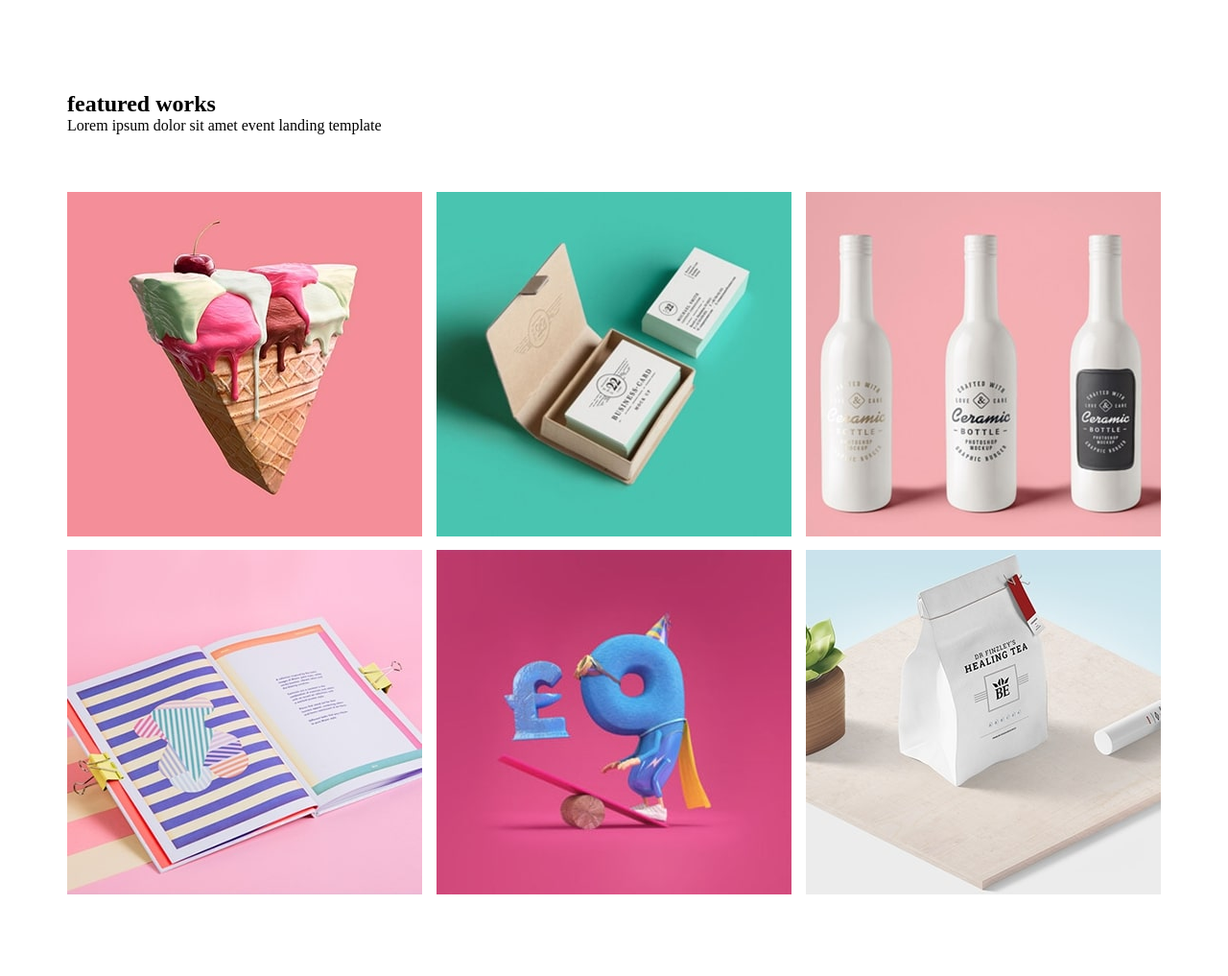
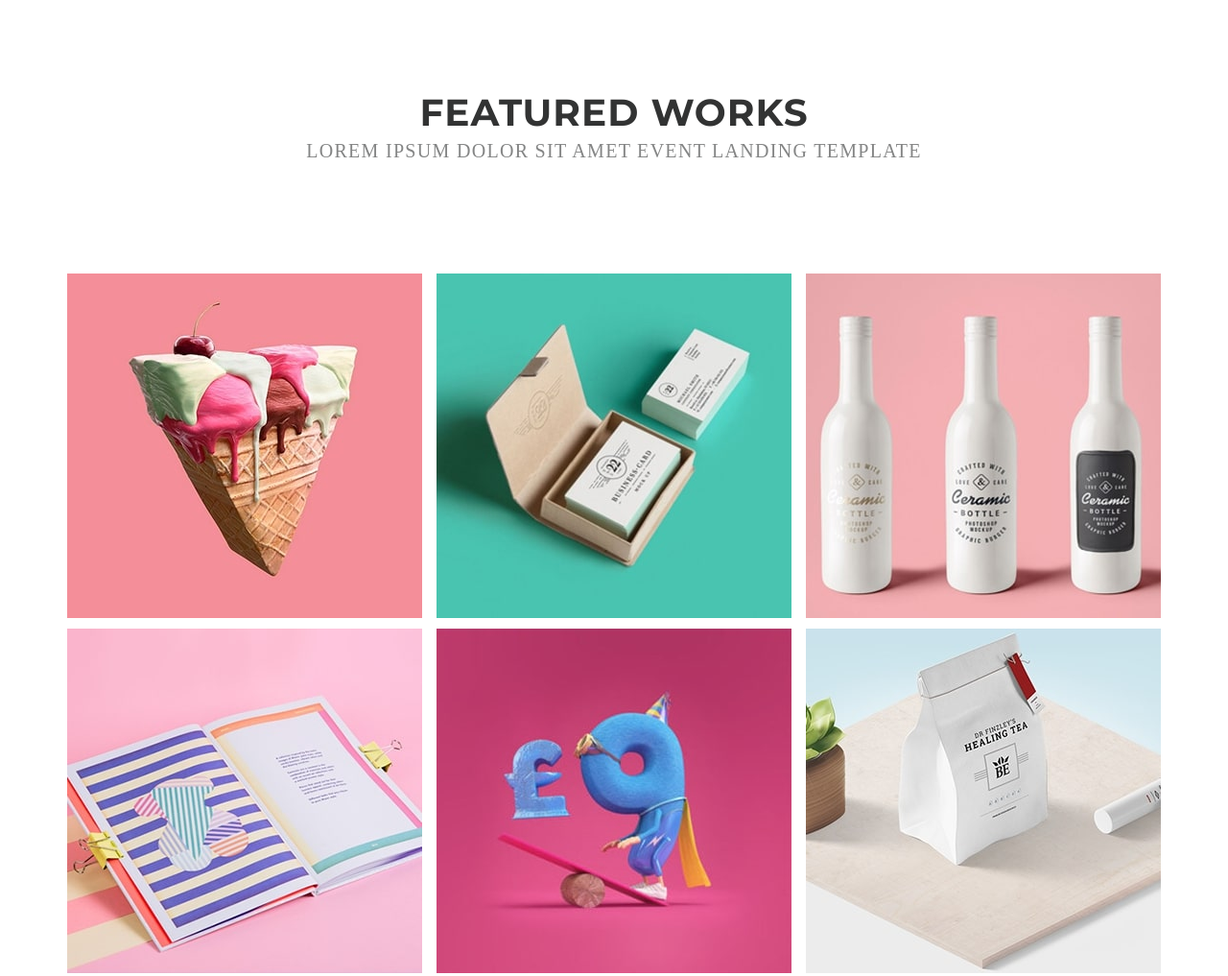
Before and after one commit to repinnick/shopno, a plain HTML site: page index.html in a window 1280 px wide. Shown: the part 1820-2837 px from the top of the page at 96% size. Drawn offline with nearby package versions, Linux system fonts and the light colour scheme.

Commit message:
update block works

```diff
--- a/index.html
+++ b/index.html
@@ -43,26 +43,26 @@
                     </div>
                     <div class="about-us__info">
                         <h3 class="about-us__info-title">We Actually Do amazing works</h3>
-                        <p class="about-us__info-description">A visual approach is an approach to a runway at an airport <br> conducted under instrument flight rules. The pilot must at <br> all times have either the airport or the preceding aircraft in <br> approach correct sight. conducted under instrument flight<br> rules. The pilot must at all times.</p>
-                        <p class="about-us__info-description main__new-line">Preceding aircraft in approach correct sight. conducted <br> under instrument flight rules.</p>
+                        <p class="about-us__info-description">A visual approach is an approach to a runway at an airport conducted under instrument flight rules. The pilot must at all times have either the airport or the preceding aircraft in approach correct sight. conducted under instrument flight rules. The pilot must at all times.</p>
+                        <p class="about-us__info-description about-us__info-description--line">Preceding aircraft in approach correct sight. conducted under instrument flight rules.</p>
                         <h3 class="about-us__info-title about-us__info-title--primary">why we are the great?</h3>
-                        <p class="about-us__info-description">A visual approach is an approach to a runway at an airport <br> conducted under instrument flight rules. <br>The preceding aircraft in approach correct sight.</p>
+                        <p class="about-us__info-description">A visual approach is an approach to a runway at an airport conducted under instrument flight rules. The preceding aircraft in approach correct sight.</p>
                     </div>
                 </div>
             </div>
         </section>
 
-        <section class="main__works">
+        <section class="works">
             <div class="wrap">
-                <h2 class="main__title">featured works</h2>
-                <p class="main__title-p">Lorem ipsum dolor sit amet event landing template</p>
-                <ul class="main__works_content">
-                    <li class="main__works_content-item"><img class="main__works_content-item-image" src="img/works_pic1.jpg" alt="works image 1"></li>
-                    <li class="main__works_content-item"><img class="main__works_content-item-image" src="img/works_pic2.jpg" alt="works image 2"></li>
-                    <li class="main__works_content-item"><img class="main__works_content-item-image" src="img/works_pic3.jpg" alt="works image 3"></li>
-                    <li class="main__works_content-item"><img class="main__works_content-item-image" src="img/works_pic4.jpg" alt="works image 4"></li>
-                    <li class="main__works_content-item"><img class="main__works_content-item-image" src="img/works_pic5.jpg" alt="works image 5"></li>
-                    <li class="main__works_content-item"><img class="main__works_content-item-image" src="img/works_pic6.jpg" alt="works image 6"></li>
+                <h2 class="works__title">featured works</h2>
+                <p class="works__description">Lorem ipsum dolor sit amet event landing template</p>
+                <ul class="works__content">
+                    <li class="works__item"><img class="works__image" src="img/works_pic1.jpg" alt="works image 1"></li>
+                    <li class="works__item"><img class="works__image" src="img/works_pic2.jpg" alt="works image 2"></li>
+                    <li class="works__item"><img class="works__image" src="img/works_pic3.jpg" alt="works image 3"></li>
+                    <li class="works__item"><img class="works__image" src="img/works_pic4.jpg" alt="works image 4"></li>
+                    <li class="works__item"><img class="works__image" src="img/works_pic5.jpg" alt="works image 5"></li>
+                    <li class="works__item"><img class="works__image" src="img/works_pic6.jpg" alt="works image 6"></li>
                 </ul>
             </div>
         </section>
--- a/src/styles.scss
+++ b/src/styles.scss
@@ -140,6 +140,9 @@ a {
     font-size: 16px;
     font-weight: 400;
     letter-spacing: 0.9px;
+    &--line {
+      margin: 30px 0 32px;
+    }
   }
   &__info-title {
     font-family: "Merriweather", sans-serif;
@@ -157,34 +160,33 @@ a {
   }
 }
 
-
-.main {
-
-  &__new-line {
-    margin: 30px 0 32px;
-  }
-
-  //ABOUT US
-
-
-  //FEATURED WORKS
-  &__works {
+.works {
   padding: 121px 0 103px 0;
   background-color: #ffffff;
-    &_content {
-      margin-top: 59px;
+  &__title {
+    @include block-title;
+  }
+  &__description {
+    @include block-description;
+  }
+  &__content{
+    margin-top: 116px;
     list-style-type: none;
     display: grid;
     grid-template-columns: repeat(3, 1fr);
     column-gap: 15px;
-      row-gap: 10px;
-      &-item-image {
+    row-gap: 11px;
+  }
+  &__item {
     max-width: 370px;
     max-height: 359px;
     cursor: pointer;
   }
 }
-  }
+
+
+
+.main {
   //OUR TEAM
   &__team {
     padding: 105px 0 172px 0;
```
Also changed, not shown: css/styles.css. Lines whose indentation alone changed are shown as unchanged.
